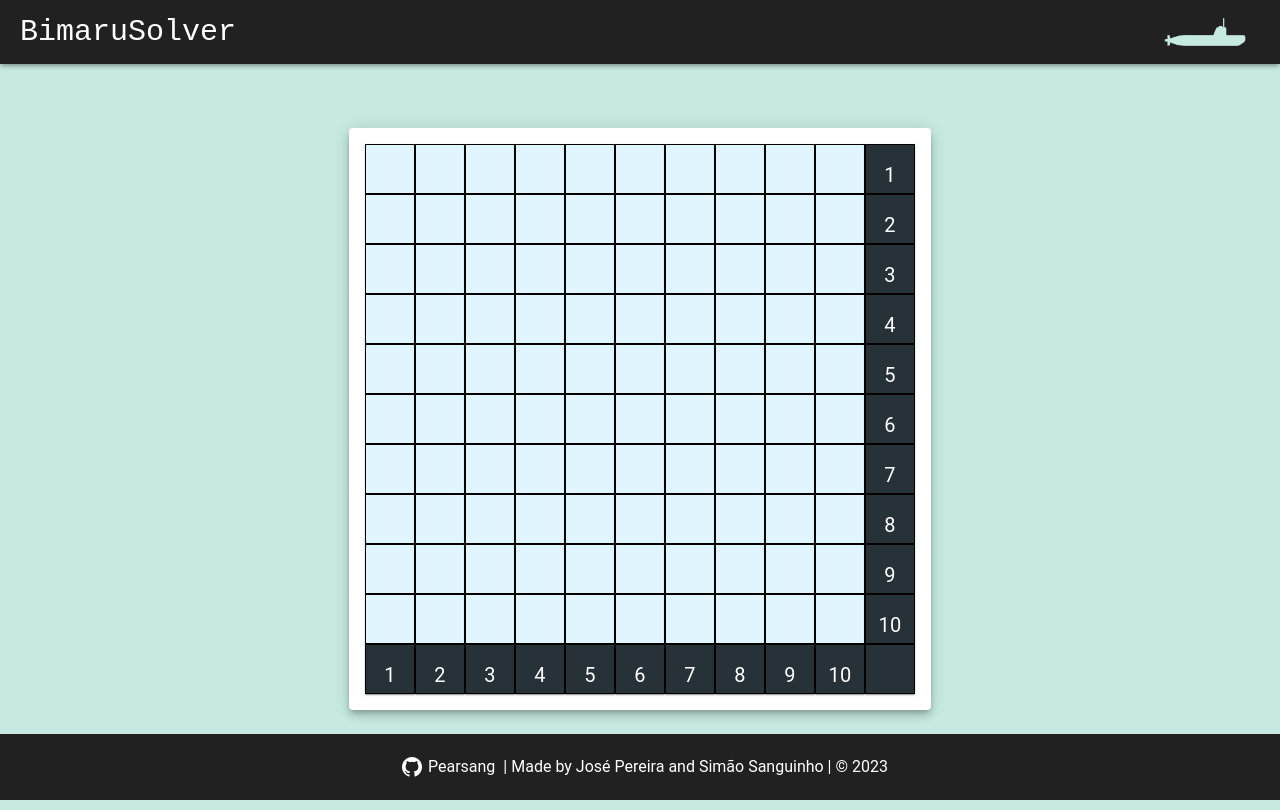
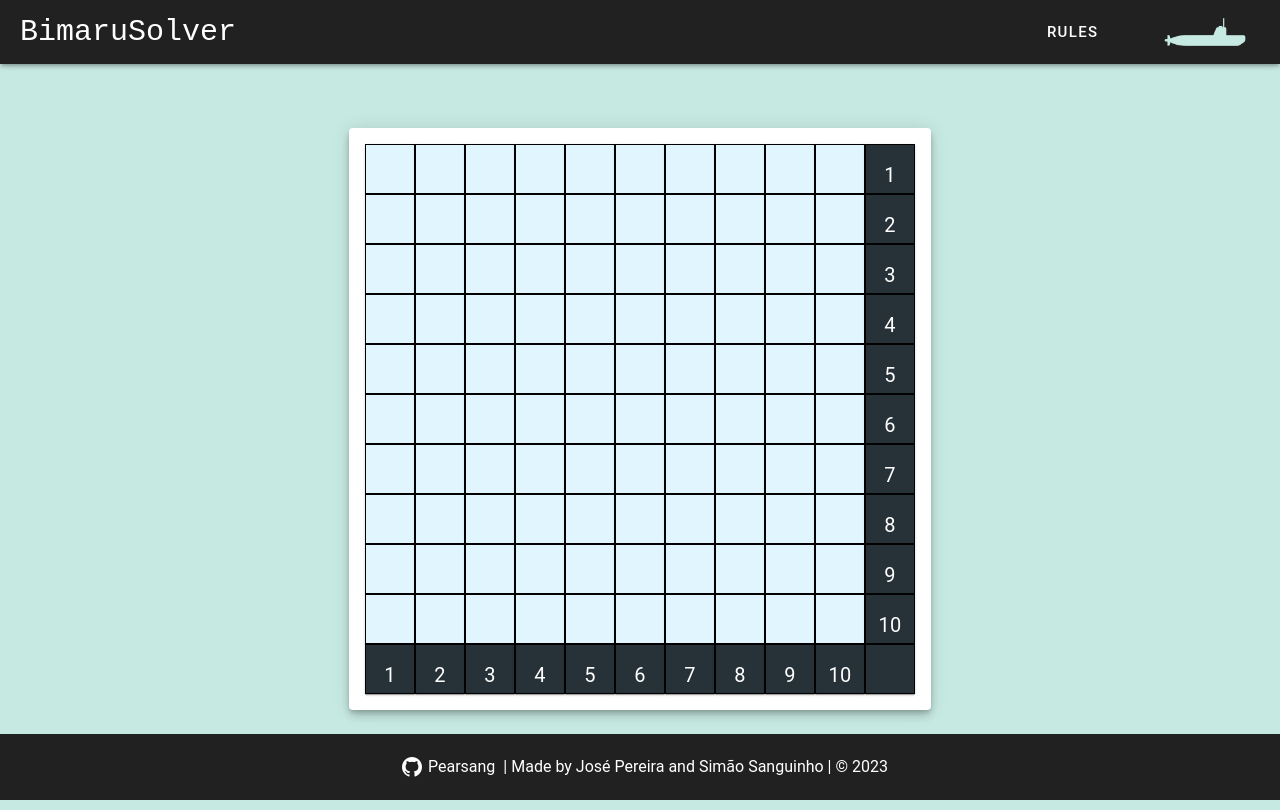
Before and after one commit to pearsang/BimaruSolver, a Vue app in the folder BimaruSolver/: page / in a window 1280 px wide. Built offline with nearby package versions, Linux system fonts and the light colour scheme.

Commit message:
add links and rules button

```diff
--- a/BimaruSolver/src/components/FooterBar.vue
+++ b/BimaruSolver/src/components/FooterBar.vue
@@ -7,7 +7,9 @@
       color="grey-darken-4"
       elevation="0"
     >
-      <a href="" class="mx-2"> <v-icon icon="mdi-github"></v-icon> Pearsang</a>
+      <a href="https://github.com/pearsang" class="mx-2">
+        <v-icon icon="mdi-github"></v-icon> Pearsang
+      </a>
       | Made by José Pereira and Simão Sanguinho | &copy; 2023
     </v-card>
   </v-footer>
--- a/BimaruSolver/src/components/TopBar.vue
+++ b/BimaruSolver/src/components/TopBar.vue
@@ -10,6 +10,14 @@
       >
         BimaruSolver
       </v-app-bar-title>
+      <a href="https://en.wikipedia.org/wiki/Battleship_(puzzle)" class="mx-2">
+        <v-btn
+        icon
+        width="100px"
+        class="d-flex justify-center"
+        style="font-size: 15px; color: white"
+      >Rules</v-btn>
+      </a>
 
       <v-sheet class="d-flex justify-end" color="grey-darken-4">
         <v-img height="90" width="150" :src="imageSrc"></v-img>
```
